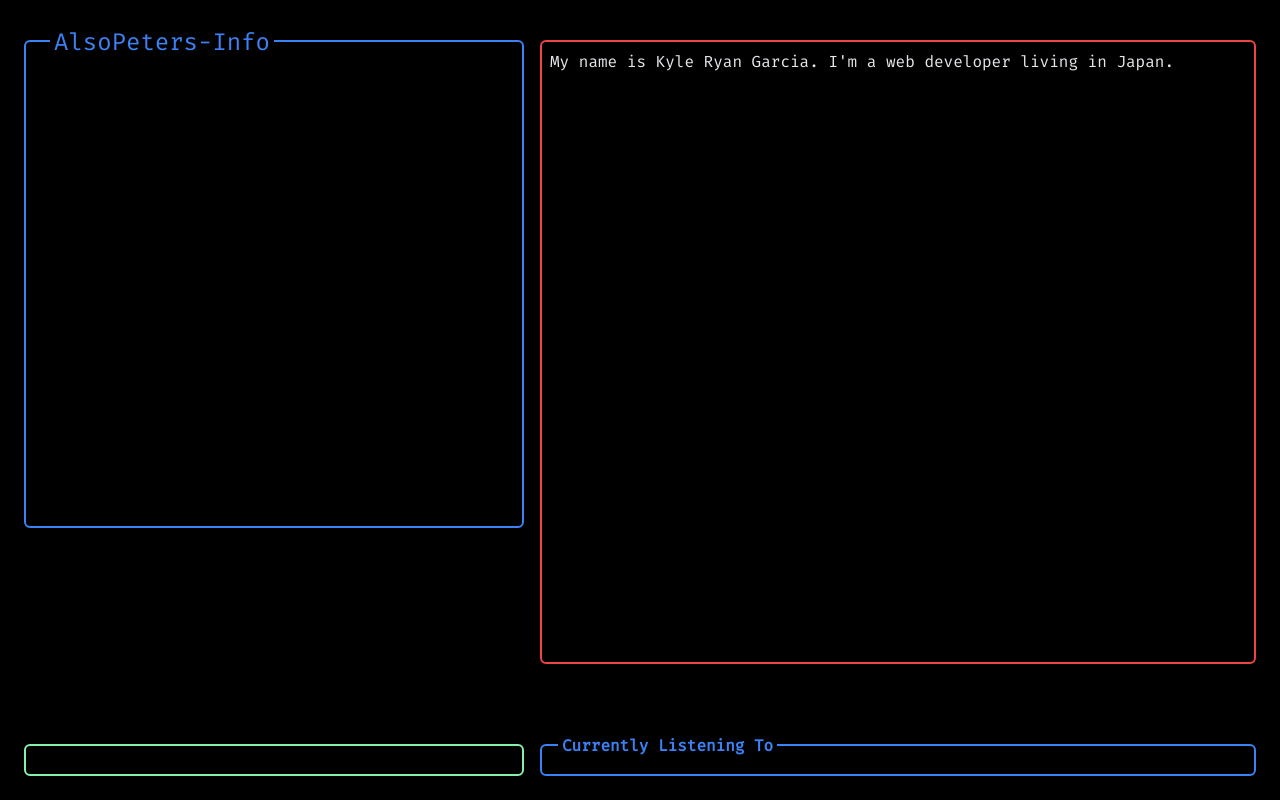
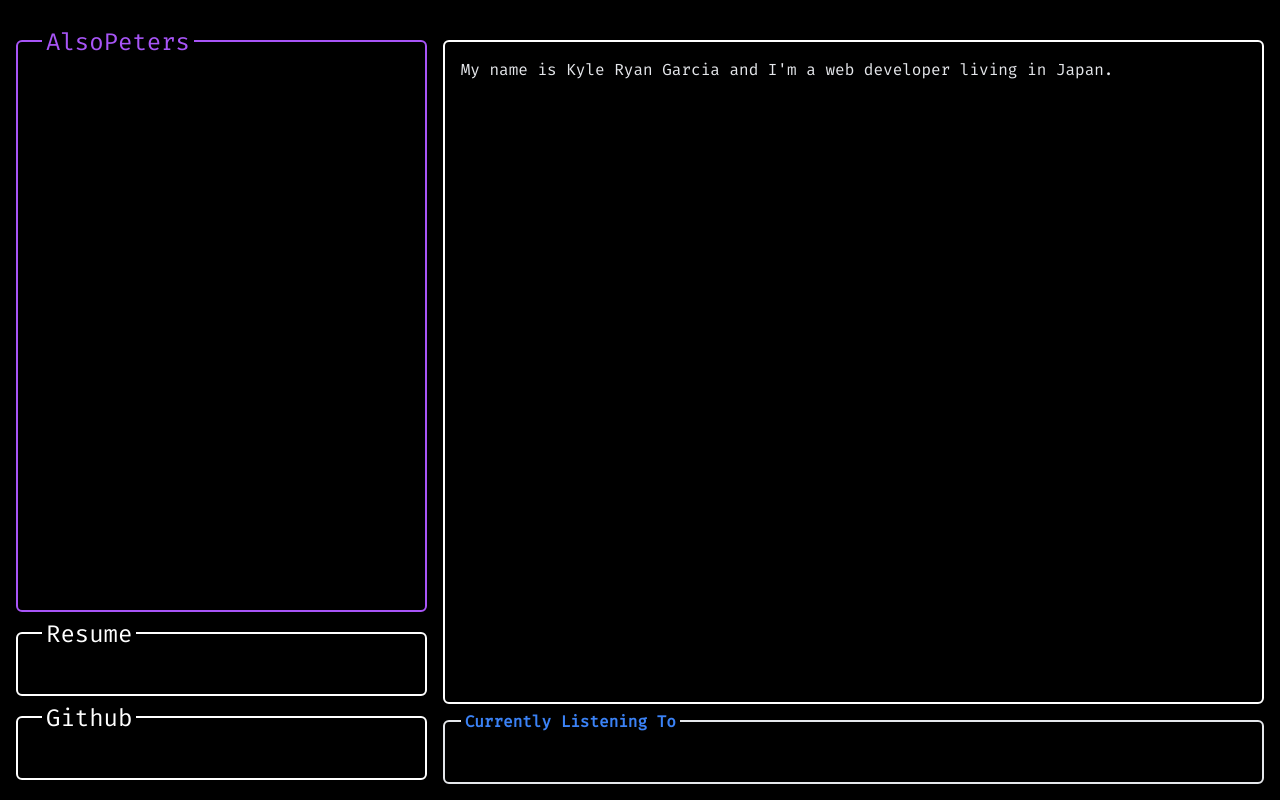
Before and after one commit to AlsoPeters/AlsoPeters-dev, a Next.js app: page / in a window 1280 px wide. Built offline with nearby package versions, Linux system fonts and the light colour scheme.

Commit message:
changed layout and onclick for categories

```diff
--- /dev/null
+++ b/components/AlsoPeters.tsx
@@ -0,0 +1,11 @@
+import React from 'react';
+
+export default function AlsoPeters() {
+  return (
+    <div>
+      <div className='px-1 py-2 ml-6 text-2xl text-center -translate-y-6 bg-black hover:text-purple-500 max-w-fit'>
+        AlsoPeters
+      </div>
+    </div>
+  );
+}
--- a/pages/index.tsx
+++ b/pages/index.tsx
@@ -1,29 +1,95 @@
 import Head from 'next/head';
+import React, { useState } from 'react';
 
 export default function Home() {
+  const [alsoPetersSelected, setAlsoPetersSelected] = useState(true);
+  const [resumeSelected, setResumeSelected] = useState(false);
+  const [githubSelected, setGithubSelected] = useState(false);
+
+  function selectResume() {
+    setAlsoPetersSelected(false);
+    setResumeSelected(true);
+    setGithubSelected(false);
+  }
+
+  function selectGithub() {
+    setAlsoPetersSelected(false);
+    setResumeSelected(false);
+    setGithubSelected(true);
+  }
+
+  function selectAlsoPeters() {
+    setAlsoPetersSelected(true);
+    setResumeSelected(false);
+    setGithubSelected(false);
+  }
+
   return (
     <>
       <Head>
         <title>AlsoPeters.dev</title>
       </Head>
 
-      <div className='grid w-screen h-screen grid-cols-12 grid-rows-6 gap-4 bg-black'>
-        <div className='col-span-5 col-start-1 row-span-4 row-start-1 mt-10 ml-6 text-blue-500 border-2 border-blue-500 rounded-md'>
-          <div className='px-1 py-2 ml-6 text-2xl text-center -translate-y-6 bg-black max-w-fit'>
-            AlsoPeters-Info
+      <div className='flex flex-row w-screen h-screen px-4 pt-10 pb-4 bg-black'>
+        <div className='flex flex-col w-1/3 mr-2'>
+          <div
+            className={
+              alsoPetersSelected === true
+                ? 'mb-1 border-2 text-purple-500 border-purple-500 rounded-md grow'
+                : 'mb-1 border-2 text-white border-white rounded-md flex-none'
+            }
+          >
+            <div
+              onClick={selectAlsoPeters}
+              className='px-1 py-2 ml-6 text-2xl text-center -translate-y-6 bg-black select-none hover:cursor-pointer max-w-fit'
+            >
+              AlsoPeters
+            </div>
+          </div>
+
+          <div
+            className={
+              resumeSelected === true
+                ? 'mb-1 border-2 text-purple-500 border-purple-500 rounded-md grow mt-4'
+                : 'mb-1 border-2 h-16 text-white border-white rounded-md flex-none mt-4'
+            }
+          >
+            <div
+              onClick={selectResume}
+              className='px-1 ml-6 text-2xl text-center -translate-y-4 bg-black select-none max-w-fit hover:cursor-pointer '
+            >
+              Resume
+            </div>
+          </div>
+
+          <div
+            className={
+              githubSelected === true
+                ? 'mb-1 border-2 text-purple-500 border-purple-500 rounded-md grow mt-4'
+                : 'mb-1 border-2 h-16 text-white border-white rounded-md flex-none mt-4'
+            }
+          >
+            <div
+              onClick={selectGithub}
+              className='px-1 ml-6 text-2xl text-center -translate-y-4 bg-black select-none max-w-fit hover:cursor-pointer '
+            >
+              Github
+            </div>
           </div>
         </div>
-        <div className='col-span-5 row-span-1 row-start-6 mt-16 mb-6 ml-6 border-2 border-green-300 rounded-md '></div>
 
-        <div className='col-span-7 row-span-5 mt-10 mr-6 border-2 border-red-500 rounded-md'>
-          <p className='p-2 text-gray-200'>
-            {' '}
-            My name is Kyle Ryan Garcia. I'm a web developer living in Japan.
-          </p>
-        </div>
-        <div className='col-start-6 col-end-13 row-start-6 row-end-6 mt-16 mb-6 mr-6 border-2 border-blue-500 rounded-md'>
-          <div className='px-1 ml-4 font-bold text-blue-500 -translate-y-3 bg-black max-w-fit'>
-            Currently Listening To
+        <div className='flex flex-col w-2/3 ml-2 '>
+          <div className='border-2 border-white rounded-md grow'>
+            <p className='p-4 text-gray-200'>
+              {' '}
+              My name is Kyle Ryan Garcia and I'm a web developer living in
+              Japan.
+            </p>
+          </div>
+          <div className='flex-none h-16 mt-4 border-2 rounded-md border-grey-500'>
+            <div className='px-1 ml-4 font-bold text-blue-500 -translate-y-3 bg-black max-w-fit'>
+              Currently Listening To
+            </div>
           </div>
         </div>
       </div>
```
